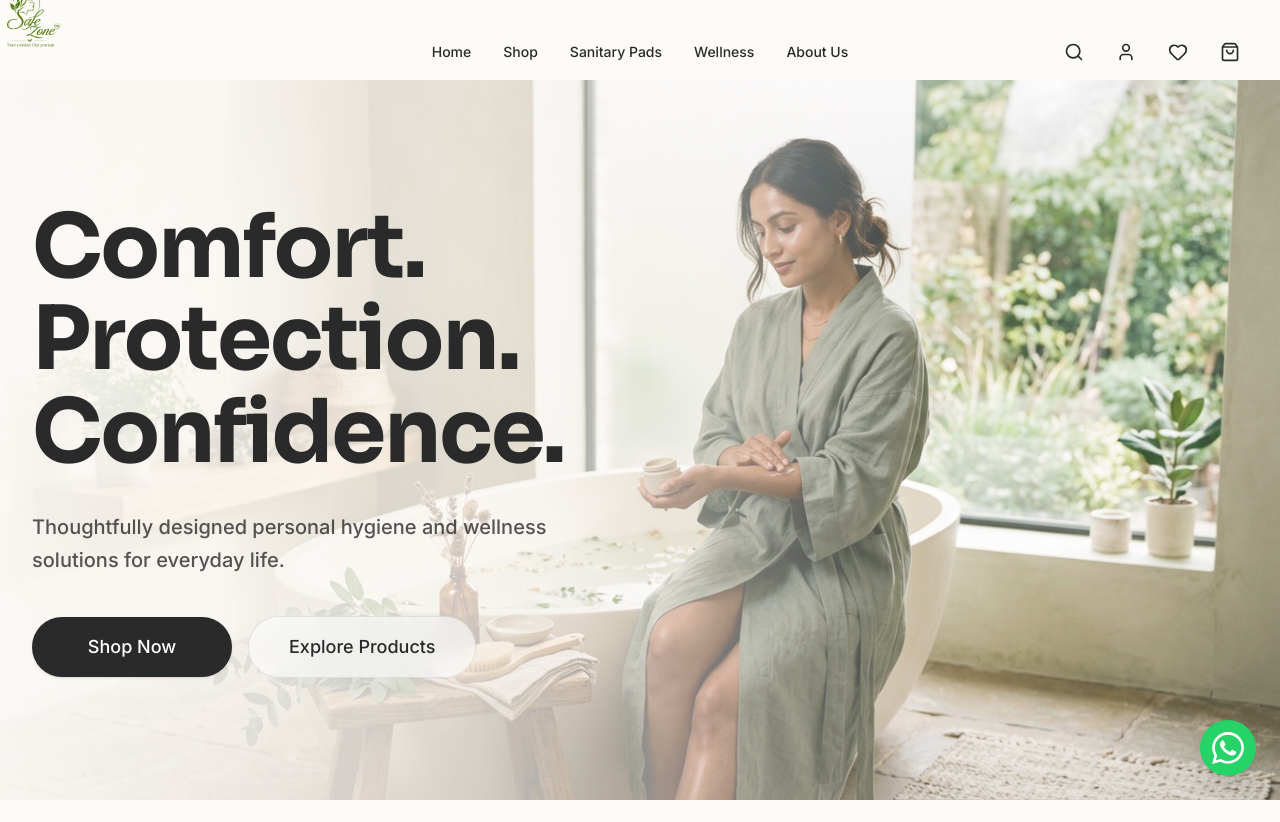
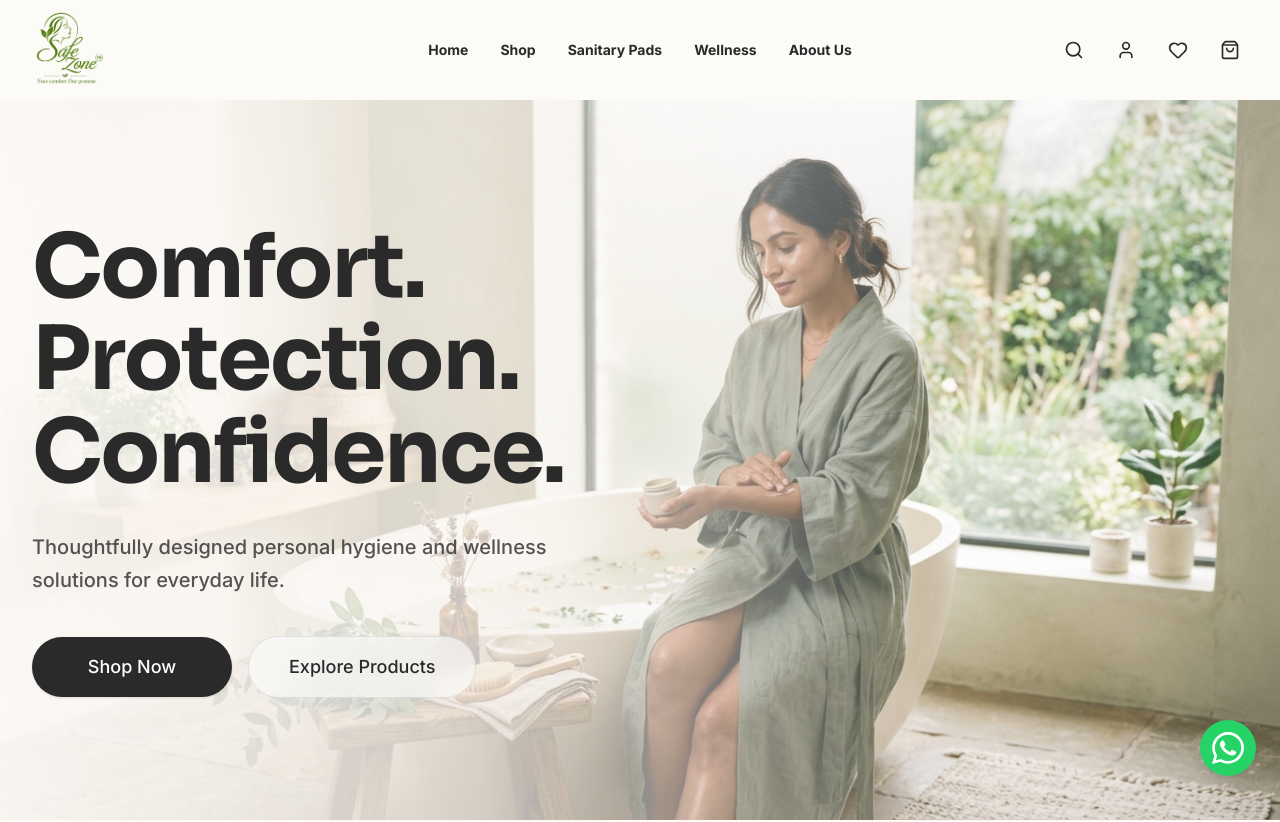
Before and after one commit to empireaeitservices8-lgtm/safezone, a Next.js app: page / in a window 1280 px wide. Shown: the top 822 px of the page. Built offline with nearby package versions, Linux system fonts and the light colour scheme.

Commit message:
Completely refactor header flex layout to Holy Grail pattern to fix logo bleeding and centering bugs

```diff
--- a/src/app/layout.tsx
+++ b/src/app/layout.tsx
@@ -33,7 +33,7 @@ export default function RootLayout({
     <html lang="en" className={`${inter.variable} ${sora.variable} scroll-smooth`}>
       <body className="antialiased selection:bg-sage selection:text-white flex flex-col min-h-screen">
         <Header />
-        <main className="flex-grow pt-20">
+        <main className="flex-grow pt-[80px] md:pt-[100px]">
           {children}
         </main>
         <Footer />
--- a/src/components/layout/Header.tsx
+++ b/src/components/layout/Header.tsx
@@ -38,13 +38,14 @@ export function Header() {
     <>
       <header
         className={`fixed top-0 w-full z-50 transition-all duration-300 ${
-          isScrolled ? "bg-white/90 backdrop-blur-md shadow-sm py-3" : "bg-transparent py-5"
+          isScrolled ? "bg-white/95 backdrop-blur-md shadow-sm border-b border-gray-100" : "bg-transparent"
         }`}
       >
         <div className="max-w-7xl mx-auto px-4 sm:px-6 lg:px-8">
-          <div className="flex items-center justify-between relative min-h-[48px]">
-            {/* Mobile menu button */}
-            <div className="lg:hidden flex items-center z-10">
+          <div className="flex items-center justify-between w-full h-[80px] md:h-[100px]">
+
+            {/* Mobile Left: Hamburger */}
+            <div className="flex-1 flex lg:hidden items-center justify-start">
               <button
                 onClick={() => setMobileMenuOpen(true)}
                 className="text-charcoal hover:text-sage transition-colors p-2 -ml-2"
@@ -54,28 +55,28 @@ export function Header() {
               </button>
             </div>
 
-            {/* Logo */}
-            <div className="absolute left-1/2 top-1/2 -translate-x-1/2 -translate-y-1/2 lg:static lg:transform-none flex-shrink-0 lg:w-1/4 z-10">
-              <Link href="/" className="flex items-center justify-center">
-                <img src="/logo.png" alt="Safezone" className="h-14 md:h-16 w-auto object-contain" />
+            {/* Logo: Centered on Mobile, Left on Desktop */}
+            <div className="flex lg:flex-1 items-center justify-center lg:justify-start h-full py-2">
+              <Link href="/" className="h-full flex items-center">
+                <img src="/logo.png" alt="Safezone" className="h-full w-auto object-contain max-h-[64px] md:max-h-[80px]" />
               </Link>
             </div>
 
-            {/* Desktop Navigation */}
-            <nav className="hidden lg:flex justify-center space-x-8">
+            {/* Desktop Navigation: Centered on Desktop, Hidden on Mobile */}
+            <nav className="hidden lg:flex flex-[2] justify-center space-x-8">
               {navLinks.slice(0, 5).map((link) => (
                 <Link
                   key={link.label}
                   href={link.href}
-                  className="text-sm font-medium text-charcoal hover:text-sage transition-colors"
+                  className="text-sm font-bold text-charcoal hover:text-sage transition-colors"
                 >
                   {link.label}
                 </Link>
               ))}
             </nav>
 
-            {/* Right Icons */}
-            <div className="flex items-center justify-end space-x-4 lg:w-1/4">
+            {/* Right Icons: Right aligned on both */}
+            <div className="flex-1 flex items-center justify-end space-x-2 sm:space-x-4">
               <button className="text-charcoal hover:text-sage transition-colors p-2 hidden sm:block">
                 <Search className="h-5 w-5" />
               </button>
@@ -94,6 +95,7 @@ export function Header() {
                 )}
               </Link>
             </div>
+
           </div>
         </div>
       </header>
```
